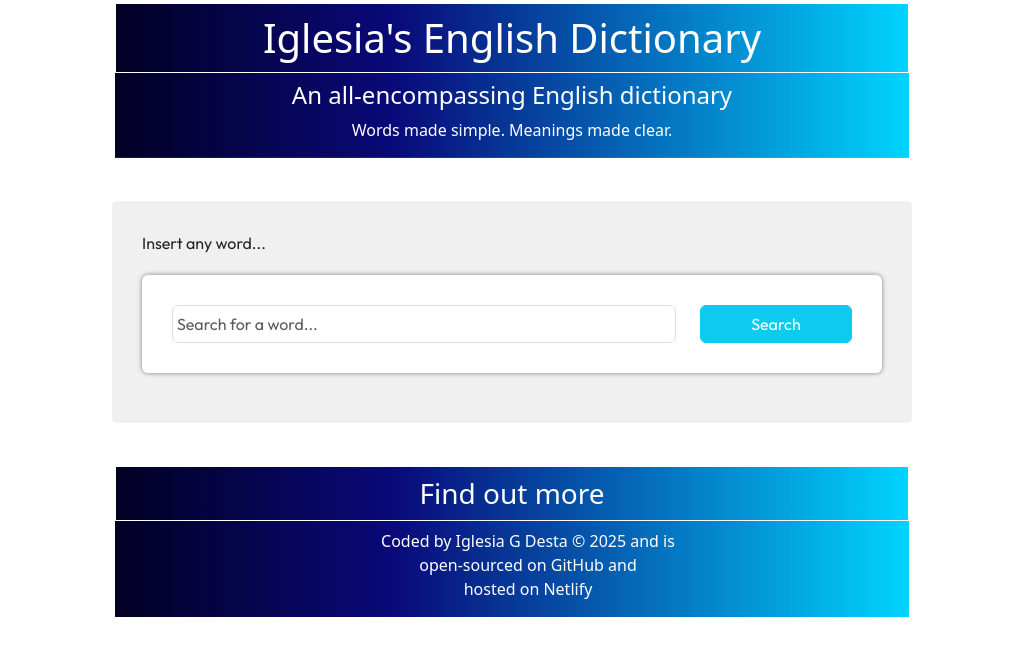
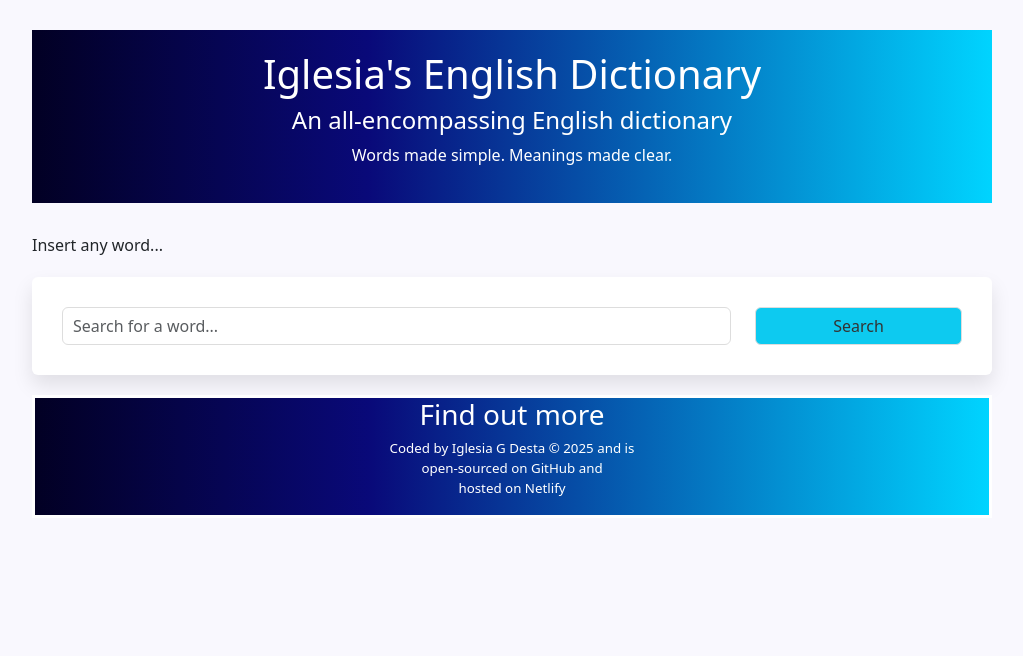
Before and after one commit to Idesta1/dictionary-react-app, a React (Create React App) app: page / in a window 1280 px wide. Shown: the top 656 px of the page, without its empty margins (128-1151 px from the left). Built offline with nearby package versions, Linux system fonts and the light colour scheme.

Commit message:
Update
Integrated pexel API into dictionary app and added photo component

```diff
--- a/src/App.css
+++ b/src/App.css
@@ -1,45 +1,46 @@
-.App Header {
+body {
+  background: #f9f8fe;
+}
+
+a {
+  color: #9670f4;
+}
+
+.App {
+  max-width: 960px;
+  margin: 0 auto;
+}
+
+.App-header {
+  margin: 30px 0;
+  background: #020024;
+  background: linear-gradient(90deg, rgba(2, 0, 36, 1) 0%, rgba(9, 9, 121, 1) 35%, rgba(0, 212, 255, 1) 100%);
+  text-align: center;
+  color: #fff;
+  padding: 20px;
+
+}
+
+
+
+.App-footer {
   text-align: center;
   background: #020024;
-    background: linear-gradient(90deg, rgba(2, 0, 36, 1) 0%, rgba(9, 9, 121, 1) 35%, rgba(0, 212, 255, 1) 100%);
+  background: linear-gradient(90deg, rgba(2, 0, 36, 1) 0%, rgba(9, 9, 121, 1) 35%, rgba(0, 212, 255, 1) 100%);
   color: #fff;
   background-repeat: no-repeat;
   background-size: cover;
   background-position: center;
   border: 3px solid;
   margin: 0 auto;
-  max-width: 800px;
+}
+.App-footer ul{
+  list-style: none;
+  padding: 0;
 }
 
-
-
-
-
-.App footer{
-    text-align: center;
-    background: #020024;
-    background: linear-gradient(90deg, rgba(2, 0, 36, 1) 0%, rgba(9, 9, 121, 1) 35%, rgba(0, 212, 255, 1) 100%);
-    color: #fff;
-    background-repeat: no-repeat;
-    background-size: cover;
-    background-position: center;
-    border: 3px solid;
-    margin: 0 auto;
-    max-width: 800px;
-
-}
-.App ul{
-    list-style: none;
-}
 .App a{
   text-decoration: none;
-  color: white;
+  color: #fff;
+  font-size: smaller;
 }
-.App h1{
-  border: 1px solid;
-  padding: 10px;
-}
-.App h3{
-  border: 1px solid;
-  padding: 10px;
-}
--- a/src/Dictionary.css
+++ b/src/Dictionary.css
@@ -1,34 +1,21 @@
-.Dictionary {
-  font-family: "Outfit", sans-serif;
-  background-color: #f0f0f0;
-  padding: 30px;
-  border-radius: 5px;
-  max-width: 800px;
-  margin: 40px auto;
-  text-align: left;
+.Dictionary h1 {
+    font-size: 18px;
+    font-weight: bold;
+    margin-bottom: 20px;
+}
 
-}
-.Dictionary section{
+.Dictionary section {
     background: white;
     padding: 30px;
     border-radius: 6px;
+    box-shadow: 0 10px 20px rgb(0 0 0 / 10%);
     margin: 20px 0;
-    box-shadow: 0px 0px 5px gray;
 }
 
-.Dictionary input{
+.Dictionary input {
     width: 100%;
-    padding: 6px 4px;
+    border-radius: 6px;
+    padding: 6px 10px;
+    color: #333;
+    border: 1px solid #ddd;
 }
-.Dictionary .btn{
-    color: white;
-}
-.Dictionary h3{
-    font-size: 20px;
-}
-.Dictionary h1 {
-    font-size: 60px;
-    font-weight: 600;
-    color: #484f4f;
-    margin-bottom: 20px;
-}
--- a/src/Dictionary.js
+++ b/src/Dictionary.js
@@ -1,32 +1,55 @@
 import React, { useState } from 'react';
 import axios from "axios";
 import Results from "./Results";
+import Photos from "./Photos";
+import "./Dictionary.css";
+
+
+
 import './Dictionary.css';
 
 export default function Dictionary() {
     const[keyword, setKeyword] = useState("Sunset");
     const[results, setResults] = useState(null);
+    const[photos, setPhotos] = useState(null);
+
+
 
 
     function handleResponse(response){
        setResults(response.data[0]);
+
     }
+
+    function handlePexelsResponse(response) {
+        setPhotos(response.data.photos);
+    }
+
+
 
     function search(event){
         event.preventDefault();
 
 
-        let apiUrl=`https://api.dictionaryapi.dev/api/v2/entries/en/${keyword}`;
+        let apiUrl= `https://api.dictionaryapi.dev/api/v2/entries/en/${keyword}`;
         axios.get(apiUrl).then(handleResponse);
 
+
+        let pexelsApiKey = "gmIbRyO0yfYFpL20IYevSvqhKo7FCC6N4J4VdfmVkVAxWqYXrzBqeQN3"
+        let pexelsApiUrl = `https://api.pexels.com/v1/search?query=${keyword}&per_page=9`;
+
+        let headers = { Authorization: `${pexelsApiKey}` };
+        axios.get(pexelsApiUrl, { headers: headers }).then(handlePexelsResponse);
+
     }
+
     function handleKeywordChange(event){
         setKeyword(event.target.value);
 
     }
 
       return(
-       <div className="Dictionary">
+        <div className="Dictionary">
             <p>Insert any word...</p>
             <section>
            <form onSubmit={search}>
@@ -41,7 +64,7 @@ export default function Dictionary() {
                 </form>
                 </section>
                <Results results={results} />
-
+              <Photos  photos={photos} />
             </div>
 
     );
--- /dev/null
+++ b/src/Phonetic.css
@@ -0,0 +1,24 @@
+.Phonetic {
+    margin: 20px 0;
+}
+
+.Phonetic a {
+    border: 1px solid #ddd;
+    text-decoration: none;
+    padding: 8px 15px;
+    font-size: 13px;
+    margin-right: 10px;
+    font-weight: bold;
+    border-radius: 20px;
+    transition: all 150ms ease-in-out;
+}
+
+.Phonetic a:hover {
+    background: #9670f4;
+    color: white;
+}
+
+.Phonetic .text {
+    opacity: 0.5;
+    font-weight: bold;
+}
--- a/src/Phonetic.js
+++ b/src/Phonetic.js
@@ -1,4 +1,5 @@
 import React from "react";
+import "./Phonetic.css";
 
 
 export default function Phonetic(props) {
--- /dev/null
+++ b/src/Photos.css
@@ -0,0 +1,6 @@
+.Photos img {
+    border-radius: 4px;
+    width: 100%;
+    height: auto;
+    margin-bottom: 20px;
+}
--- /dev/null
+++ b/src/Photos.js
@@ -0,0 +1,24 @@
+import React from 'react';
+import './Photos.css';
+
+export default function Photos(props) {
+  if (props.photos) {
+    return (
+      <section className="Photos">
+        <div className="row">
+          {props.photos.map(function (photo, index) {
+            return (
+              <div className="col-4" key={index}>
+                <a href={photo.src.original} target="_blank" rel="noreferrer">
+                  <img src={photo.src.landscape} className="img-fluid" />
+                </a>
+              </div>
+            );
+          })}
+        </div>
+      </section>
+    );
+  } else {
+    return null;
+  }
+}
```
